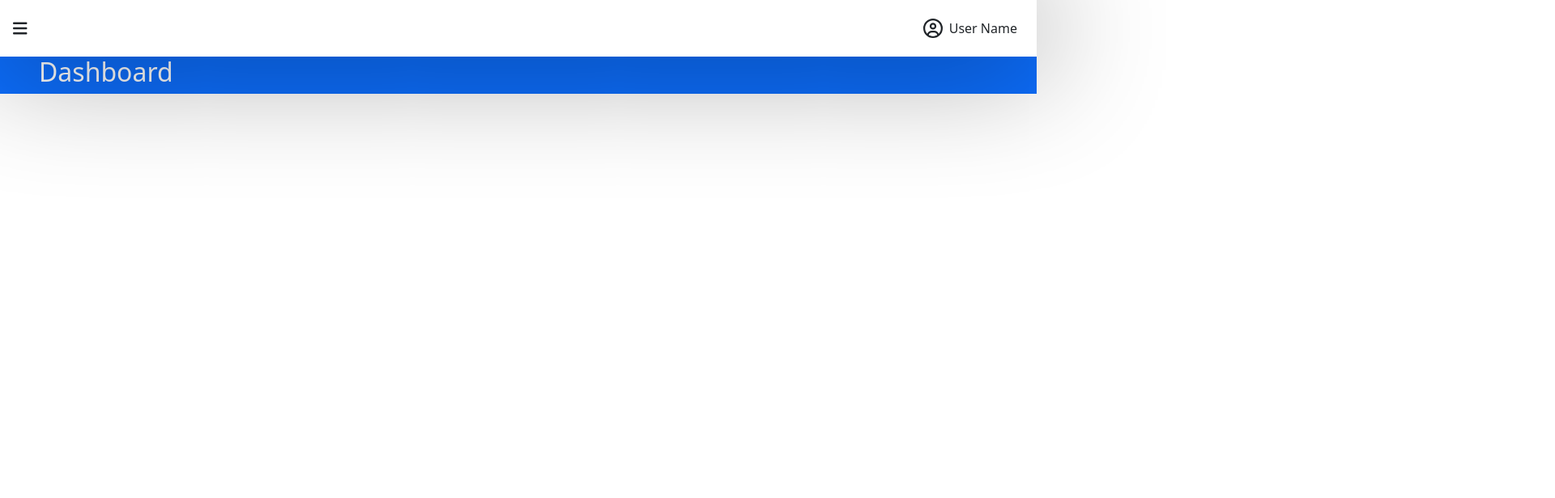
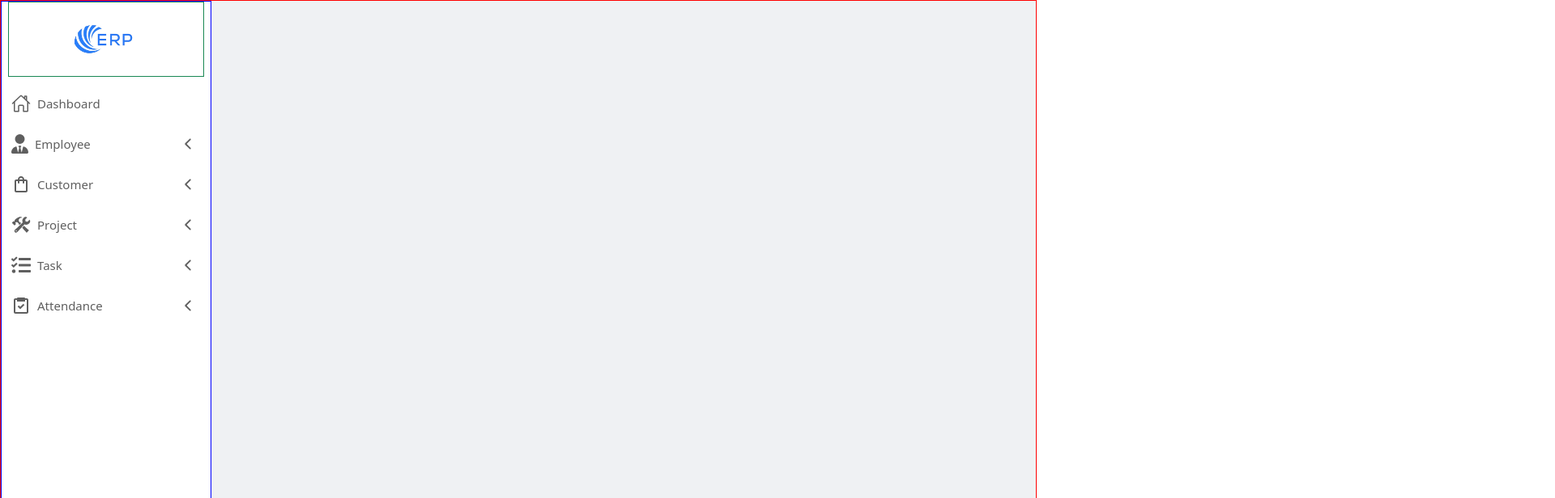
Before and after one commit to vershabjangid/erp, a React (Create React App) app: page /dashboard in a window 1280 px wide. Shown: the top 616 px of the page at 81% size, 1920 px wide, since content can reach past the window. Built offline with nearby package versions, Linux system fonts and the light colour scheme; sample sign-in values are in the browser's storage.

Commit message:
url in backup file

```diff
--- a/package.json
+++ b/package.json
@@ -19,6 +19,7 @@
     "react": "^18.3.1",
     "react-bootstrap": "^2.10.4",
     "react-dom": "^18.3.1",
+    "react-icons": "^5.2.1",
     "react-router-dom": "^6.24.1",
     "react-scripts": "5.0.1",
     "react-toastify": "^10.0.5",
--- a/src/common/Header.jsx
+++ b/src/common/Header.jsx
@@ -11,118 +11,10 @@ import { faChevronRight } from '@fortawesome/free-solid-svg-icons/faChevronRight
 export function Header() {
 
     let [option, setoption] = useState(false)
-    let data = sidebardata
-    let [sidedata, setsidedata] = useState(data[0].id)
-    let [sidebar,setsidebar]=useState(false);
     return (
         <>
-            <header className=' position-relative d-flex '>
-                <section className='w-50  d-flex align-items-center fs-5 '>
-                    <div className='h-100'>
-                        {/* <img src={logo} alt="" className='h-100' /> */}
-                    </div>
+            <header className=''>
 
-                    <div className=' ms-3'>
-                        <FontAwesomeIcon icon={faBars} onClick={()=>setsidebar(!sidebar)} />
-                    </div>
-                </section>
-                <section className='w-50 d-flex justify-content-end pe-4'>
-                    <div className='d-flex align-items-center position-relative' onClick={() => setoption(!option)}>
-                        <div className='fs-4'>
-                            <FontAwesomeIcon icon={faCircleUser} />
-                        </div>
-
-                        <div className='ms-2'>
-                            User Name
-                        </div>
-
-
-                        <div className={option ? "position-absolute top-100 end-0 bg-black" : "header-options position-absolute"}>
-                            <Link to={"/"} className=' text-decoration-none text-white'>
-                                <div className='logout py-2 px-5 d-flex justify-content-between'>Logout
-
-                                    <div className='text-white ms-4'>
-                                        <FontAwesomeIcon icon={faArrowRightFromBracket} />
-                                    </div>
-                                </div>
-                            </Link>
-                        </div>
-                    </div>
-                </section>
-            <section className={sidebar? "sidebar_active position-absolute top-100 text-white" : "sidebar_deactive position-absolute top-100 text-white"}>
-                {
-                    data.map((items, i) => {
-
-                        if (items.path) {
-                            return (
-                                <>
-                                    <Link className=' text-decoration-none text-white' to={items.path}>
-                                        <section className='border-bottom'>
-                                            <div className='sideoptions d-flex justify-content-center align-items-center py-3'>
-                                                <div className=''>
-                                                    {items.icon}
-                                                </div>
-
-                                                <div className='ms-2'>
-                                                    {items.name}
-                                                </div>
-                                            </div>
-                                        </section>
-                                    </Link>
-                                </>
-                            )
-                        }
-
-
-                        else {
-                            return (
-                                <>
-                                    <section className=' border-bottom  position-relative ' onClick={() => (setsidedata(items.id))}>
-                                        <div className=' border-bottom  sideoptions  d-flex justify-content-center align-items-center py-3'>
-                                            <div className=''>
-                                                {items.icon}
-                                            </div>
-
-                                            <div className='ms-2'>
-                                                {items.name}
-                                            </div>
-
-
-                                            <div className={items.id == sidedata ? "ms-5 arrow_rotate" : "arrow_rotate_disabled ms-5"}>
-                                                <FontAwesomeIcon icon={faChevronRight} />
-                                            </div>
-                                        </div>
-
-                                        <div className={items.id == sidedata ? "suboptions top-100 w-100 bg-primary " : "sub_options_deactive"}>
-                                            {
-                                                items.subcategory.map((v, i) => {
-                                                    return (
-                                                        <>
-                                                            <Link className='text-white text-decoration-none' to={v.path}>
-                                                                <div className='w-100 sideoptions border-top py-3 text-center d-flex justify-content-center'>
-                                                                    <div className=''>
-                                                                        {v.sub_icon}
-                                                                    </div>
-
-                                                                    <div className='ms-2'>
-                                                                        {v.subcategory_name}
-                                                                    </div>
-                                                                </div>
-                                                            </Link>
-                                                        </>
-                                                    )
-                                                })
-                                            }
-                                        </div>
-                                    </section>
-                                </>
-                            )
-                        }
-                    })
-                }
-
-
-            </section>
             </header>
 
         </>
--- a/src/common/Sidebar data/sidebardata.js
+++ b/src/common/Sidebar data/sidebardata.js
@@ -2,19 +2,25 @@ import { faEye } from "@fortawesome/free-regular-svg-icons";
 import { faHome, faUserTie } from "@fortawesome/free-solid-svg-icons";
 import { faPlus } from "@fortawesome/free-solid-svg-icons/faPlus";
 import { FontAwesomeIcon } from "@fortawesome/react-fontawesome";
+import { IoHomeOutline } from "react-icons/io5";
+import { MdOutlineShoppingBag } from "react-icons/md";
+import { IoIosConstruct } from "react-icons/io";
+import { FaTasks } from "react-icons/fa";
+import { BiTask } from "react-icons/bi";
+
 
 export const sidebardata = [
     {
         id: 1,
         name: "Dashboard",
         path: "/dashboard",
-        icon: <FontAwesomeIcon icon={faHome} />
+        icon: <IoHomeOutline className='fs-4 ms-1' />
     },
 
     {
         id: 2,
         name: "Employee",
-        icon: <FontAwesomeIcon icon={faUserTie} />,
+        icon: <FontAwesomeIcon icon={faUserTie} className="fs-4 ms-1" />,
         subcategory: [
             {
                 id: 2,
@@ -33,7 +39,7 @@ export const sidebardata = [
     {
         id: 3,
         name: "Customer",
-        icon: <FontAwesomeIcon icon={faUserTie} />,
+        icon: <MdOutlineShoppingBag className="fs-4 ms-1" />,
         subcategory: [
             {
                 id: 3,
@@ -52,7 +58,7 @@ export const sidebardata = [
     {
         id: 4,
         name: "Project",
-        icon: <FontAwesomeIcon icon={faUserTie} />,
+        icon: <IoIosConstruct className="fs-4 ms-1" />,
         subcategory: [
             {
                 id: 4,
@@ -71,7 +77,7 @@ export const sidebardata = [
     {
         id: 5,
         name: "Task",
-        icon: <FontAwesomeIcon icon={faUserTie} />,
+        icon: <FaTasks className="fs-4 ms-1" />,
         subcategory: [
             {
                 id: 5,
@@ -90,7 +96,7 @@ export const sidebardata = [
     {
         id: 6,
         name: "Attendance",
-        icon: <FontAwesomeIcon icon={faUserTie} />,
+        icon: <BiTask className="fs-4 ms-1" />,
         subcategory: [
             {
                 id: 6,
--- /dev/null
+++ b/src/common/Sidebar.jsx
@@ -0,0 +1,69 @@
+import React, { useState } from 'react'
+import logo from '../images/360_F_513476156_AA8IEOmw88mX2R384H6ggnkPJFhLzxxU-removebg-preview.png'
+import { IoHomeOutline } from "react-icons/io5";
+import { IoIosArrowBack } from "react-icons/io";
+import { sidebardata } from './Sidebar data/sidebardata';
+import { Link } from 'react-router-dom';
+
+
+export function Sidebar() {
+
+  let sidedata = sidebardata
+  let [current, setcurrent] = useState(sidedata[0].id)
+  return (
+    <>
+      <section className='sidebar'>
+        <section className='px-2'>
+          <section className='w-100 border border-1 border-success d-flex justify-content-center mb-2 align-items-center'>
+            <img src={logo} alt="" className='w-50' />
+          </section>
+
+          {
+            sidedata.map((items, i) => {
+              if (items.path) {
+                return (
+                  <>
+                    <Link className='text-decoration-none'>
+                      <section className='sidebar_options d-flex align-items-center'>
+                        <div className='col-12'>
+                          <div className='d-flex align-items-center'>
+                            {items.icon}
+                            <span className='ms-2 '>{items.name}</span>
+                          </div>
+                        </div>
+                      </section>
+                    </Link>
+                  </>
+                )
+
+              }
+
+
+              else {
+                return (
+                  <>
+                    <section className='sidebar_options d-flex align-items-center'>
+                      <div className='col-10'>
+                        <div className='d-flex align-items-center'>
+                          {items.icon}
+                          <span className='ms-2 '>{items.name}</span>
+                        </div>
+                      </div>
+
+                      <div className='col-2 fs-5 d-flex justify-content-center align-items-center'>
+                        <IoIosArrowBack />
+                      </div>
+                    </section>
+                  </>
+                )
+              }
+            })
+          }
+
+
+
+        </section>
+      </section>
+    </>
+  )
+}
--- a/src/css/index.css
+++ b/src/css/index.css
@@ -71,78 +71,50 @@ body::-webkit-scrollbar{
 /* login page closed */
 
 
+/* sidebar section  */
+.sidebar{
+  width: 260px;
+  height: 100%;
+  border: 1px solid  blue;
+  background-color: white;
+  overflow-y: scroll;
+}
+
+.sidebar::-webkit-scrollbar{
+  display: none;
+}
+
+.sidebar_options{
+  color: #5f5f5f;
+  font-size: 15px;
+  height: 50px;
+}
+
+.sidebar_options:hover{
+  color: #002869;
+  background-color: #f2f9ff;
+}
+
+/* sidebar section closed */
 
 
 
-/* header section start */
-
-header{
-  background-color: #fff;
-  width: 100%;
-  height: 70px;
-  box-shadow: 0px 0px 150px 10px rgba(0, 0, 0, 0.432);
-}
-
-.header-options{
-  top: -100% !important;
-  right: 0;
-  z-index: -999;
-  transition: 1s;
-}
-
-.sidebar_active{
-  width: 260px;
-  height: calc(100vh - 70px);
-  background-color: #1b1b29;
-  overflow-y: scroll;
-  transition: 1s;
-}
-
-.sidebar_deactive{
-  width: 0px !important;
-  left: -100%;
-  transition: 1s !important;
-}
-
-.sidebar_active::-webkit-scrollbar{
-  display: none;
-}
-
-.subcategory{
-  height: 0;
-  transform: scale(0);
-}
-
-.suboptions{
-  z-index: 9999 !important;
-  height: auto;
-  transform: skew(0deg);
-  transition: 0.5s;
-}
-
-.arrow_rotate{
-  transform: rotate(90deg);
-}
-
-.sub_options_deactive{
-  height: 0;
-  transform: skew(90deg);
-  transition: 0.5s;
-}
 
 
-.sideoptions:hover{
-  background-color: rgba(255, 255, 255, 0.384) !important;
-  border: none;
-  border-right: 5px solid white !important;
-}
-/* header section closed */
 
 
 /* common things */
 
 .main{
-  background-color: #e8eff9;
+  border: 1px solid red;
+  margin: auto;
+  height: 100vh;
+  overflow-y: scroll;
+  background-color: #eff1f3;
+}
+
+.main::-webkit-scrollbar{
+  display: none;
 }
 
 .page_label{
@@ -153,9 +125,10 @@ header{
   background-image: url("../images/top-view-desk-concept-with-notepad.jpg");
   background-size: cover;
   background-position: center;
-  height:100vh;
+  height: calc(100vh - 134px);
   overflow-y: scroll;
 }
+
 
 .common_form_outer::-webkit-scrollbar{
   display: none;
--- a/src/pages/Dashboard.jsx
+++ b/src/pages/Dashboard.jsx
@@ -1,23 +1,12 @@
 import React from 'react'
 import { Header } from '../common/Header'
+import { Sidebar } from '../common/Sidebar'
 
 export function Dashboard() {
   return (
     <>
       <section className='main'>
-        <Header />
-
-
-        <section className='page_label  bg-primary d-flex justify-content-between align-items-center flex-column flex-lg-row h-auto'>
-          <div className='ms-1 ms-lg-5  d-flex align-items-center justify-content-center h-100 mt-2 mt-lg-0'>
-            <h1 className='fs-2 text-white'>Dashboard</h1>
-          </div>
-
-          <div className='me-1 me-lg-5  d-flex align-items-center justify-content-center h-100 my-2 my-lg-0'>
-            <h6 className=' text-white '></h6>
-          </div>
-
-        </section>
+       <Sidebar/>
       </section>
     </>
   )
--- a/src/pages/Login pages/Login.jsx
+++ b/src/pages/Login pages/Login.jsx
@@ -16,9 +16,12 @@ export function Login() {
   let [eye, seteye] = useState(true);
   // here i make all states of login page
   let [FormValues, SetFormValues] = useState('');
+
+
   let [userdata, setdata] = useState(null);
 
   localStorage.setItem('login', JSON.stringify(userdata))
+
 
   let successnotification = (success) => toast.success(success);
   let errornotification = (error) => toast.error(error);
--- a/src/pages/add pages/Add_employee.jsx
+++ b/src/pages/add pages/Add_employee.jsx
@@ -5,7 +5,7 @@ import { Formik, Form, Field } from 'formik'
 export function Add_employee() {
     return (
         <>
-            <section className='main'>
+            <section className='main w-100'>
                 <Header />
 
                 <section className='page_label  bg-primary d-flex justify-content-between align-items-center flex-column flex-lg-row h-auto'>
@@ -24,9 +24,9 @@ export function Add_employee() {
                 <Formik >
                     <Form>
 
-                        <section className='common_form_outer border border-1 border-black  mt-3'>
+                        <section className='common_form_outer d-flex  border border-1 border-black   mt-3'>
 
-                            <section className='col-8 border border-1 border-success d-flex justify-content-center align-items-end flex-column'>
+                            <section className='col-12 col-lg-6 border border-1 border-success d-flex justify-content-center align-items-end flex-column rounded-3'>
 
                             </section>
                         </section>
```
Also changed, not shown: src/pages/Login pages/Employee_login.jsx (+20 -2 lines), 2 other files (tests, documents, lock files or other folders).
